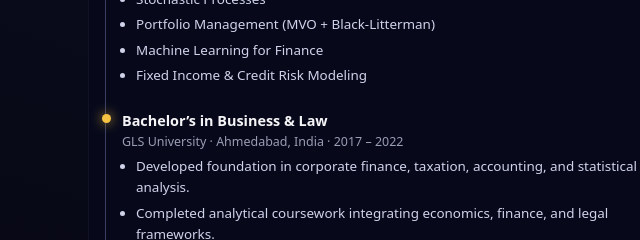
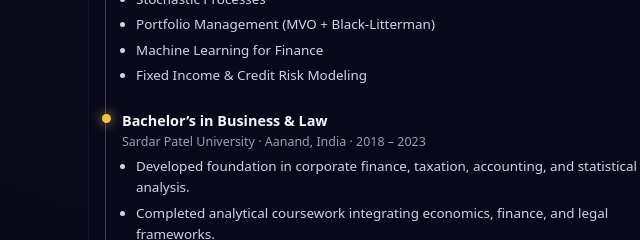
Before and after one commit to thequantfinancegrad/thequantfinancegrad.github.io, a plain HTML site: page index.html in a window 1280 px wide. Shown: the part 1580-1820 px from the top of the page, 12-652 px from the left. Drawn offline with Linux system fonts and the light colour scheme.

Commit message:
index.html

```diff
--- a/index.html
+++ b/index.html
@@ -810,7 +810,7 @@
             <div class="timeline-item">
               <div class="timeline-dot"></div>
               <div class="timeline-role">Bachelor’s in Business & Law</div>
-              <div class="timeline-meta">GLS University · Ahmedabad, India · 2017 – 2022</div>
+              <div class="timeline-meta">Sardar Patel University · Aanand, India · 2018 – 2023</div>
               <ul class="timeline-points">
                 <li>Developed foundation in corporate finance, taxation, accounting, and statistical analysis.</li>
                 <li>Completed analytical coursework integrating economics, finance, and legal frameworks.</li>
```
